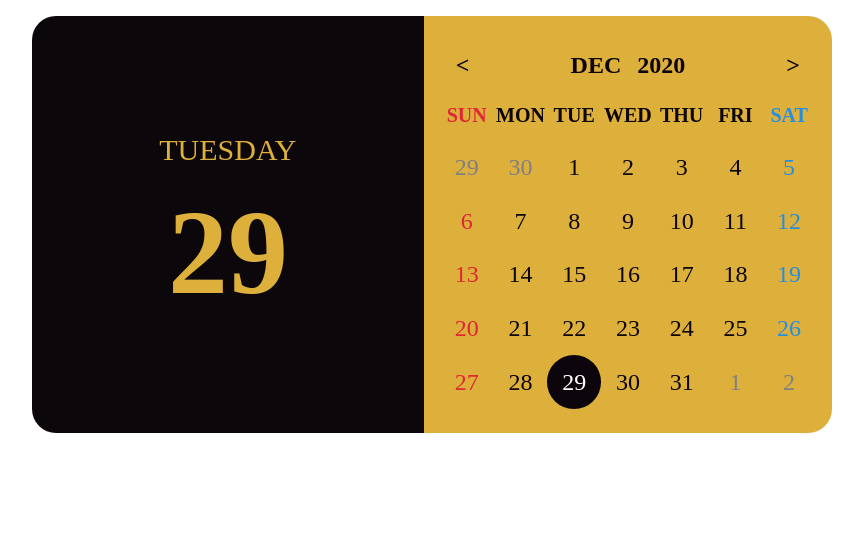
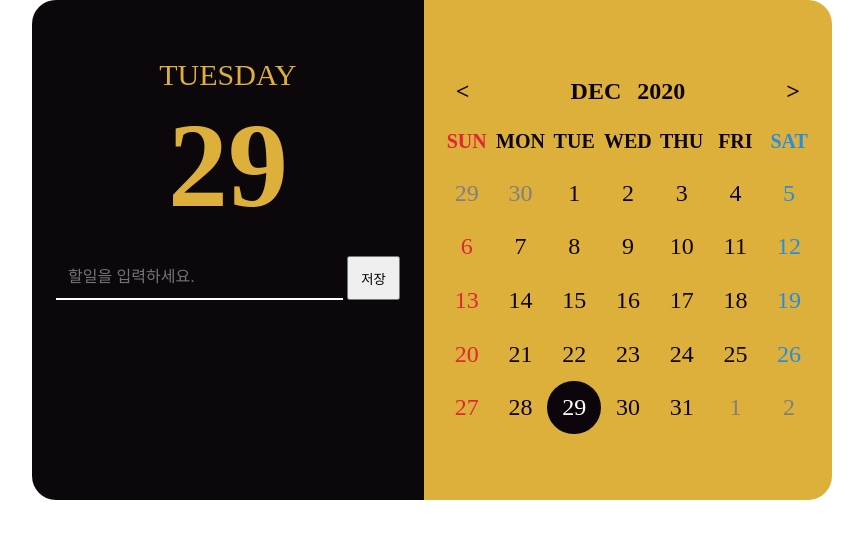
Before and after one commit to yung6699/react-calendar, a React (Create React App) app: page / in a window 1280 px wide. Shown: the top 538 px of the page, without its empty margins (208-1071 px from the left). Built offline with nearby package versions, Linux system fonts and the light colour scheme.

Commit message:
TodoList 기능 추가
- 날짜별로 TodoList 추가 가능
- Redux에 Todo 저장 및 업데이트 삭제 기능 추가

```diff
--- a/package.json
+++ b/package.json
@@ -32,12 +32,17 @@
     "dayjs": "^1.9.8",
     "react": "^17.0.1",
     "react-dom": "^17.0.1",
+    "react-redux": "^7.2.2",
     "react-scripts": "4.0.1",
+    "redux": "^4.0.5",
+    "redux-actions": "^2.6.5",
     "styled-components": "^5.2.1",
     "typescript": "^4.0.3",
     "web-vitals": "^0.2.4"
   },
   "devDependencies": {
+    "@types/react-redux": "^7.1.14",
+    "@types/redux-actions": "^2.6.1",
     "@typescript-eslint/eslint-plugin": "^4.11.0",
     "@typescript-eslint/parser": "^4.11.0",
     "eslint": "^7.16.0",
--- a/src/components/TodoList.tsx
+++ b/src/components/TodoList.tsx
@@ -1,38 +1,137 @@
-import React from "react";
+import React, { useState } from "react";
 import styled from "styled-components";
 import { DAY_OF_WEEK } from "constants/enums";
 import { Dayjs } from "dayjs";
+import Input from "components/Input";
+import useInput from "hooks/useInputs";
+import { ITodo } from "store/todos"
+import { getKey } from "../utils";
+
 
 interface CalendarSideProps {
   date?: Dayjs;
+  todos?: ITodo[];
+  onInsert?: (value:any) => any;
+  onRemove?: (id:number) => any;
+  onToggle?: (id:number) => any;
 }
 
 const SideContent = styled.div`
   display: flex;
   flex-direction: column;
-  justify-content: center;
   align-items: center;
   width: 100%;
   background: #0b070a;
   color: #ddaf3b;
+`;
 
-  .dayOfWeek {
+const DayOfWeek = styled.div`
     font-size: 30px;
     font-weight: 500;
-    margin-bottom: 28px;
-  }
+    margin-bottom: 16px;
+`;
 
-  .day {
+const Day = styled.div`
     font-size: 120px;
     font-weight: bold;
+`;
+
+const DateWrapper = styled.div`
+  display: flex;
+  flex-direction: column;
+  align-items: center;
+  justify-content: center;
+  width: 100%;
+  margin-top: 60px;
+  margin-bottom: 30px;
+`;
+
+const InputWrapper = styled.div`
+    display: flex;
+    width: 100%;
+    padding: 0 24px;
+    box-sizing: border-box;
+`;
+
+const SaveButton = styled.button`
+   width: 60px;
+   outline: none;
+   margin-left: 4px;
+`;
+
+const List = styled.div`
+  width: 100%;
+  height: 100%;
+  max-height: 300px;
+  margin-top: 10px;
+  padding: 16px;
+  box-sizing: border-box;
+  overflow-y: scroll;
+  &::-webkit-scrollbar {
+    display: none;
   }
 `;
 
-const TodoList = ({ date }: CalendarSideProps) => {
+const ListItem = styled.div`
+  width: 100%;
+  display:flex;
+  justify-content: space-between;
+  font-size: 20px;
+  font-weight: bold;
+  padding: 12px;
+  box-sizing: border-box;
+`;
+
+const ListItemText = styled.div<{ done: Boolean }>`
+  width: 100%;
+  max-width: 270px;
+  white-space: nowrap;
+  overflow: hidden;
+  text-overflow: ellipsis;
+
+    ${({ done })=>{
+      return done && `
+        text-decoration: line-through
+      `
+    }}
+`;
+
+
+const TodoList = ({ date, todos, onInsert, onRemove, onToggle }: CalendarSideProps) => {
+  const { onChange, value, onReset } = useInput('');
+
+  const makeTodoList = (todos: ITodo[], date: Dayjs) => {
+    const filterdTodo:ITodo[] = todos.filter(todo => todo.date === getKey(date));
+    return filterdTodo.map((item: ITodo) => {
+      return (
+          <ListItem key={item.id}>
+            <input type="checkbox" onChange={() => onToggle?.(item.id)} checked={item.done}/>
+            <ListItemText done={item.done}>{item.id} : {item.text}</ListItemText>
+            <button onClick={() => onRemove?.(item.id)}>삭제</button>
+          </ListItem>
+      )
+    });
+  };
+
+  const onSave = (value:any) => {
+    if (!value) return;
+    onInsert?.(value);
+    onReset();
+  };
+
   return (
     <SideContent>
-      <div className={"dayOfWeek"}>{date && DAY_OF_WEEK[date.day()]}</div>
-      <div className={"day"}>{date?.date()}</div>
+      <DateWrapper>
+        <DayOfWeek className={"dayOfWeek"}>{date && DAY_OF_WEEK[date.day()]}</DayOfWeek>
+        <Day className={"day"}>{date?.date()}</Day>
+      </DateWrapper>
+      <InputWrapper>
+        <Input onChange={onChange} value={value}/>
+        <SaveButton onClick={() => onSave(value)}>저장</SaveButton>
+      </InputWrapper>
+      <List>
+        { todos && date && makeTodoList(todos, date) }
+      </List>
     </SideContent>
   );
 };
--- a/src/hooks/useInputs.ts
+++ b/src/hooks/useInputs.ts
@@ -1,4 +1,4 @@
-import React, { useState, useCallback } from "react";
+import React, { useState } from "react";
 
 export default function useInputs(initialValue: any) {
   const [value, setValue] = useState(initialValue);
--- a/src/index.tsx
+++ b/src/index.tsx
@@ -1,13 +1,19 @@
 import React from "react";
 import ReactDOM from "react-dom";
+import { Provider } from "react-redux";
+import { createStore } from "redux";
 import "./index.css";
+import rootReducer from './store';
+
+const store = createStore(rootReducer);
+
 import App from "./App";
 import reportWebVitals from "./reportWebVitals";
 
 ReactDOM.render(
-  <React.StrictMode>
+  <Provider store={store}>
     <App />
-  </React.StrictMode>,
+  </Provider>,
   document.getElementById("root"),
 );
 
--- a/src/pages/TodoListPage.tsx
+++ b/src/pages/TodoListPage.tsx
@@ -1,31 +1,58 @@
-import React, { useState } from "react";
+import React, { useEffect, useState } from "react";
 import Calendar from "../components/Calendar";
 import TodoList from "../components/TodoList";
 import styled from "styled-components";
 import { Dayjs } from "dayjs";
+import { connect } from "react-redux";
+import { todosActions, InsertType, ITodosState, ITodo } from "store/todos"
+import { bindActionCreators, Dispatch } from 'redux';
 
 const Container = styled.div`
   display: flex;
   flex-direction: row;
-  margin: 16px auto;
+  margin: 0 auto;
   box-sizing: border-box;
   border-radius: 24px;
   overflow: hidden;
   max-width: 800px;
+  min-height: 500px;
 `;
 
-const TodoListPage = () => {
+interface TodoListPageProps {
+  todos: ITodo[];
+  insert: (data:InsertType) => void;
+  remove: (id:number) => void;
+  toggle: (id:number) => void;
+}
+
+const TodoListPage = ({ todos, insert, remove, toggle}: TodoListPageProps) => {
   const [date, setDate] = useState<Dayjs>();
+
   const onGetDate = (date:Dayjs) => {
     setDate(date)
   };
 
+  const onInsert = (value:any) => {
+    if (!date || !value) return;
+    const data: InsertType = { date, value };
+    insert(data);
+  };
+
+  const onRemove = (id:number) => remove(id);
+  const onToggle = (id: number) => toggle(id);
+
   return (
     <Container>
-      <TodoList date={date}/>
+      <TodoList date={date} todos={todos} onInsert={onInsert} onRemove={onRemove} onToggle={onToggle}/>
       <Calendar onGetDate={onGetDate}/>
     </Container>
   );
 };
 
-export default TodoListPage;
+
+export default connect(
+  ({ todos }:any) => ({
+    todos: todos.todos
+  }),
+  (dispatch:Dispatch) => bindActionCreators(todosActions, dispatch)
+)(TodoListPage);
--- /dev/null
+++ b/src/store/index.ts
@@ -0,0 +1,6 @@
+import { combineReducers } from "redux";
+import todos from './todos';
+
+export default combineReducers({
+  todos
+});
--- /dev/null
+++ b/src/store/todos.ts
@@ -0,0 +1,79 @@
+import { Dayjs } from "dayjs";
+import { createAction, handleActions } from "redux-actions";
+import { getKey } from "../utils";
+
+let id = 0; // 임시 ID 값
+
+const INSERT = "todo/INSERT";
+const REMOVE = "todo/REMOVE";
+const TOGGLE = "todo/TOGGLE";
+
+export interface InsertType {
+  date: Dayjs;
+  value: any;
+}
+
+export interface ITodo {
+  id: number;
+  text: any;
+  done: boolean;
+  date: string;
+}
+
+export interface ITodosState {
+  todos: ITodo[];
+}
+
+export const todosActions = {
+  toggle: createAction<number, number>(TOGGLE, id => id),
+  remove: createAction<number, number>(REMOVE, id => id),
+  insert: createAction<ITodo, InsertType>(INSERT, ({ date, value }) => {
+    const todoInfo: ITodo = {
+      id,
+      text: value,
+      done: false,
+      date: getKey(date),
+    };
+    id++;
+    return todoInfo;
+  }),
+};
+
+const initialState: ITodosState = {
+  todos: []
+};
+
+type InsertAction = ReturnType<typeof todosActions.insert>;
+type RemoveAction = ReturnType<typeof todosActions.remove>;
+type ToggleAction = ReturnType<typeof todosActions.toggle>;
+
+const reducer = handleActions<ITodosState, any>(
+  {
+    [TOGGLE]: (state: ITodosState, action:ToggleAction) => {
+      const { payload: id } = action;
+      const updateTodos = state.todos.map(todo => todo.id === id ? { ...todo, done: !todo.done } : todo);
+      console.log('updateTodos', updateTodos);
+      return {
+        ...state,
+       todos: updateTodos
+      }
+    },
+    [REMOVE]: (state:ITodosState, action:RemoveAction) => {
+      const { payload: id } = action;
+      const filteredTodos = state.todos.filter(todo => todo.id !== id);
+      return {
+        ...state,
+        todos: filteredTodos
+      };
+    },
+    [INSERT]: (state:ITodosState, action: InsertAction) => {
+      const { payload: todo } = action;
+      state.todos.push(todo);
+      return {
+        ...state
+      };
+    },
+  }, initialState);
+
+
+export default reducer;
--- a/src/utils/index.ts
+++ b/src/utils/index.ts
@@ -1,5 +1,6 @@
 import { SUNDAY, SATURDAY } from "../constants";
 import { SUNDAY_CLASS_NAME, SATURDAY_CLASS_NAME } from "../styles/Variables";
+import { Dayjs } from "dayjs";
 
 
 export const getWeekClass = (order: number) => {
@@ -7,3 +8,7 @@ export const getWeekClass = (order: number) => {
   if (order === SATURDAY) return SATURDAY_CLASS_NAME;
   return "";
 };
+
+export const getKey = (date: Dayjs) => {
+  return `${date.year()}-${date.month()}-${date.date()}`;
+};
```
Also changed, not shown: 1 other file (tests, documents, lock files or other folders).
